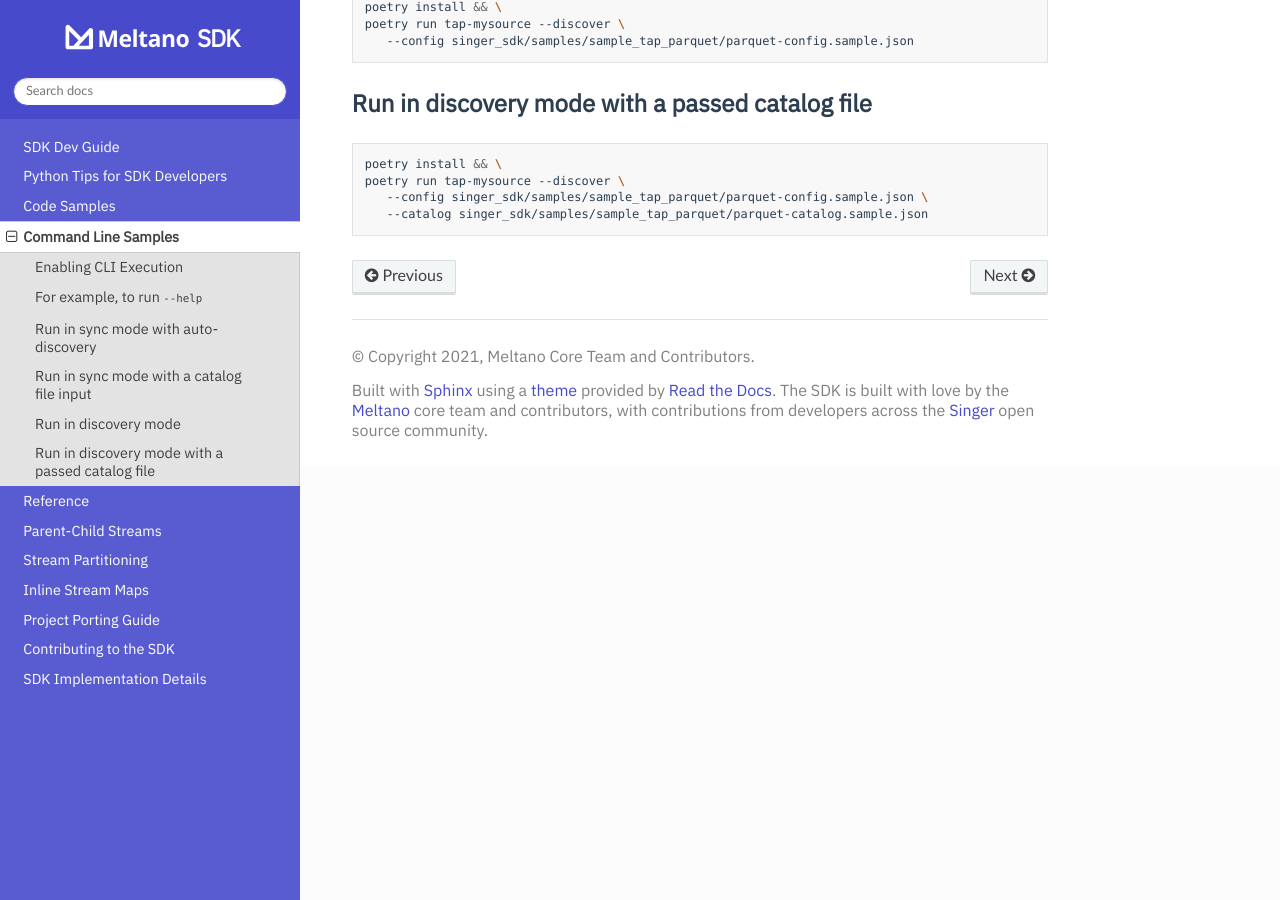
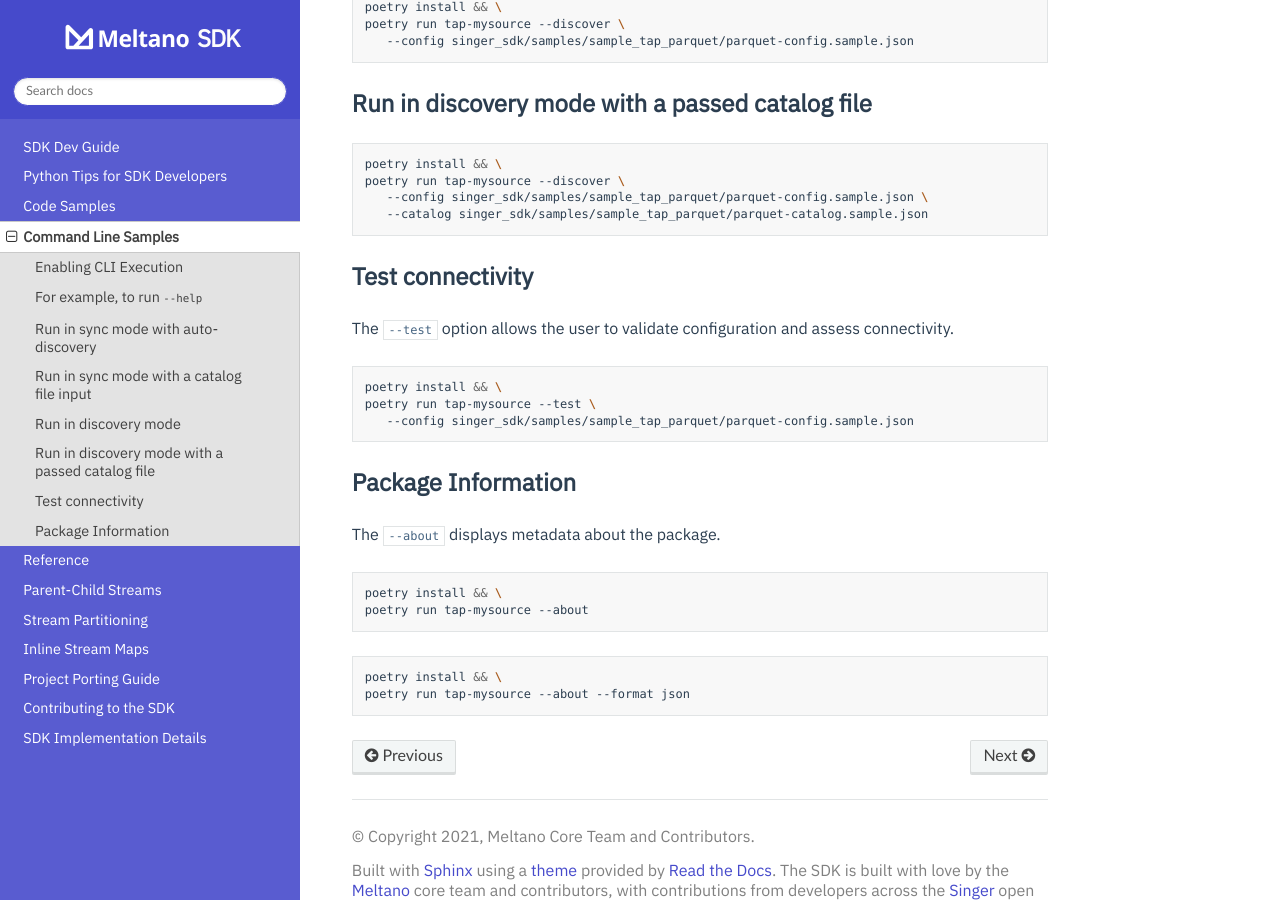
Before and after one commit to meltano/sdk, a Sphinx documentation site: the page built from docs/cli_commands.md, in a window 1280 px wide and 900 px high, scrolled down 1066 px. Built offline with Sphinx 7.4.7 and the Read the Docs theme 2.0.0, drawn with Linux system fonts in a browser that asks for light colours.

Commit message:
Add CLI samples for --about and --test

````diff
--- a/docs/cli_commands.md
+++ b/docs/cli_commands.md
@@ -55,3 +55,27 @@
    --config singer_sdk/samples/sample_tap_parquet/parquet-config.sample.json \
    --catalog singer_sdk/samples/sample_tap_parquet/parquet-catalog.sample.json
 ```
+
+## Test connectivity
+
+The `--test` option allows the user to validate configuration and assess connectivity.
+
+```bash
+poetry install && \
+poetry run tap-mysource --test \
+   --config singer_sdk/samples/sample_tap_parquet/parquet-config.sample.json
+```
+
+## Package Information
+
+The `--about` displays metadata about the package.
+
+```bash
+poetry install && \
+poetry run tap-mysource --about
+```
+
+```bash
+poetry install && \
+poetry run tap-mysource --about --format json
+```
````
